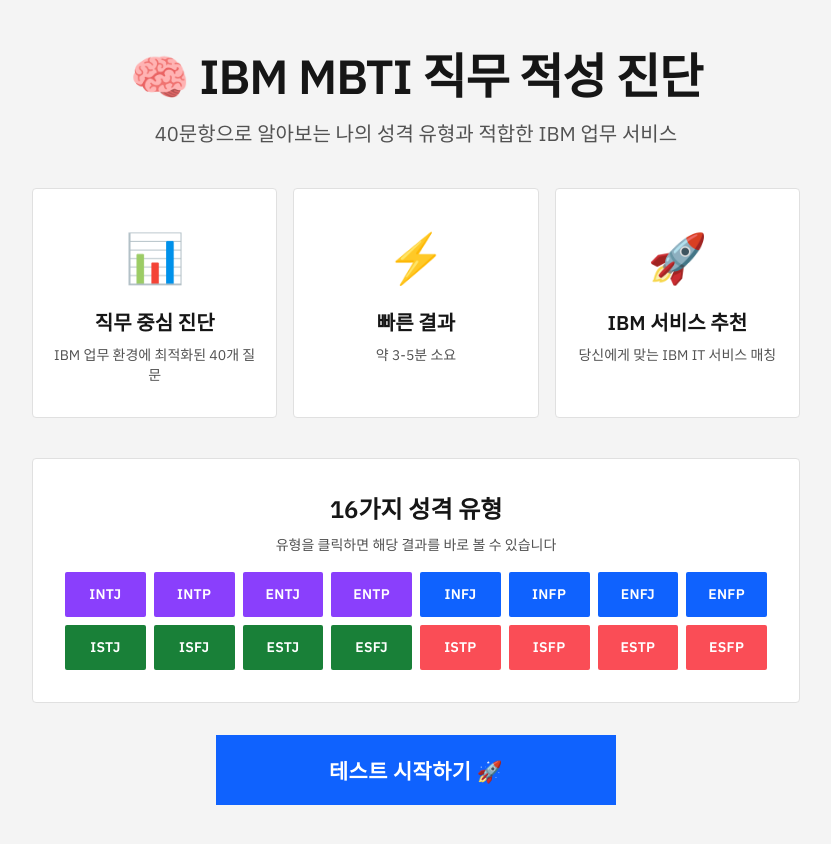
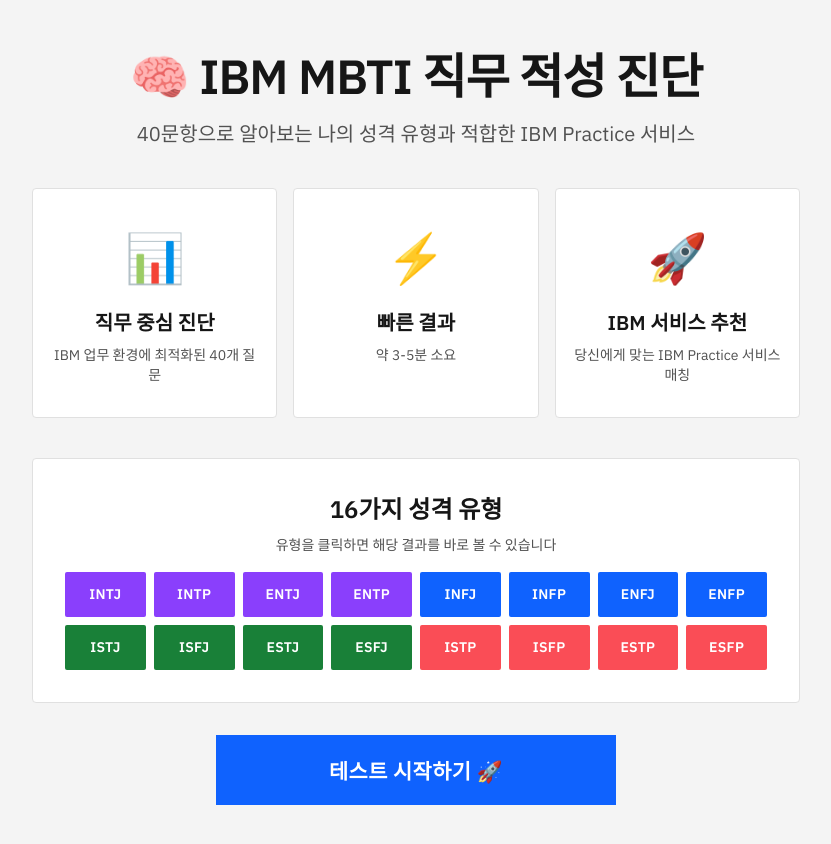
Before and after one commit to kaugil/mbti-test, a plain HTML site: page index.html in a window 1280 px wide. Shown: the whole page, without its empty margins (224-1055 px from the left). Drawn offline with Linux system fonts and the light colour scheme.

Commit message:
Update index.html
IBM Practice 서비스 문구 수정

```diff
--- a/index.html
+++ b/index.html
@@ -20,7 +20,7 @@
         <div class="container">
             <div class="header-animation">
                 <h1 class="main-title">🧠 IBM MBTI 직무 적성 진단</h1>
-                <p class="subtitle">40문항으로 알아보는 나의 성격 유형과 적합한 IBM 업무 서비스</p>
+                <p class="subtitle">40문항으로 알아보는 나의 성격 유형과 적합한 IBM Practice 서비스</p>
             </div>
 
             <div class="info-cards">
@@ -37,7 +37,7 @@
                 <div class="info-card">
                     <div class="info-icon">🚀</div>
                     <h3>IBM 서비스 추천</h3>
-                    <p>당신에게 맞는 IBM IT 서비스 매칭</p>
+                    <p>당신에게 맞는 IBM Practice 서비스 매칭</p>
                 </div>
             </div>
 
@@ -155,7 +155,7 @@
 
                 <div class="result-section">
                     <h3>🚀 IBM 추천 서비스</h3>
-                    <p class="section-subtitle">당신의 성향에 맞는 IBM IT 서비스를 추천합니다</p>
+                    <p class="section-subtitle">당신의 성향에 맞는 IBM Practice 서비스를 추천합니다</p>
                     <div id="recommendedServices" class="services-container"></div>
                 </div>
 
```
